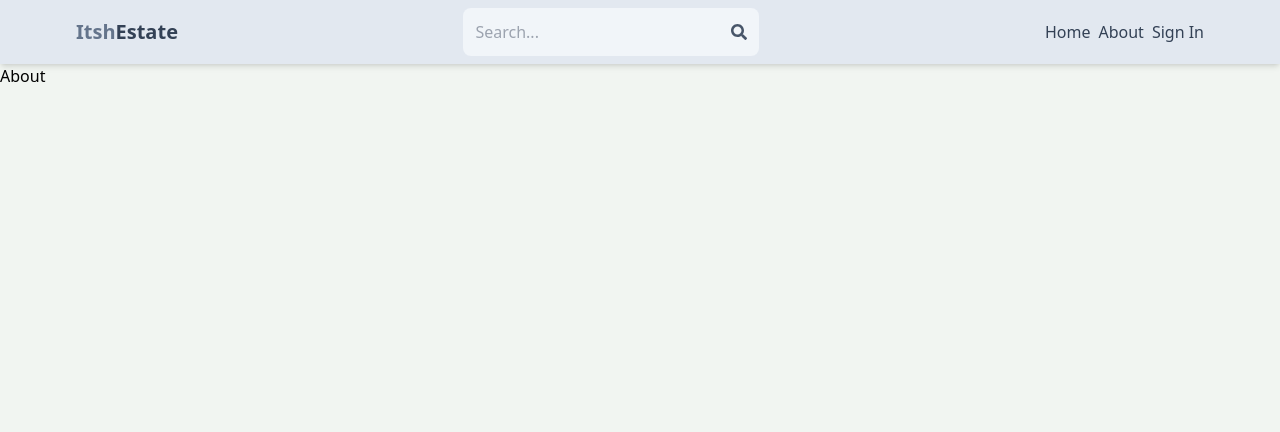
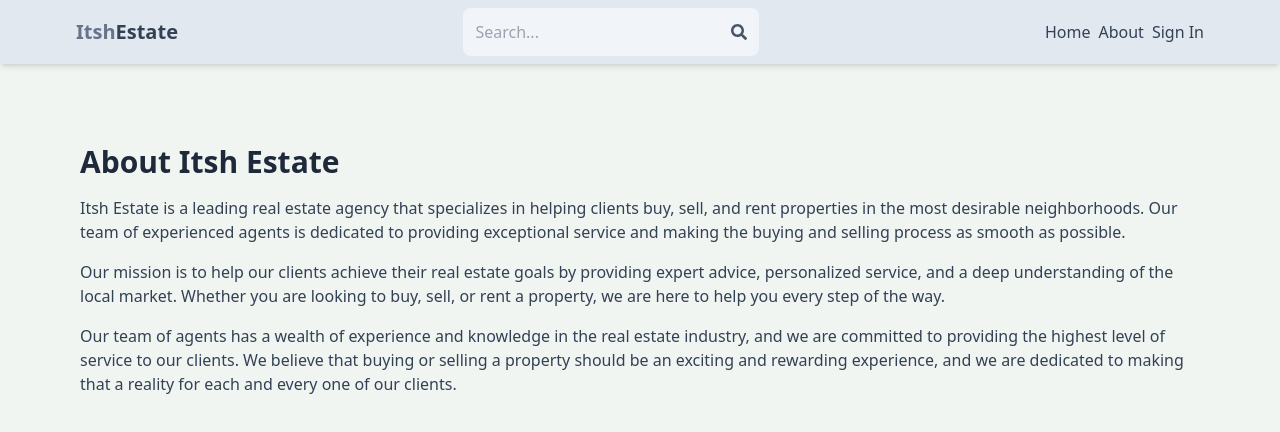
Before and after one commit to Ahmed-Hesham123/Real-Estate-Marketplace, a React (Vite) app in the folder client/: page /about in a window 1280 px wide. Shown: the top 432 px of the page. Built offline with nearby package versions, Linux system fonts and the light colour scheme; no server answers.

Commit message:
complete about page

```diff
--- a/client/index.html
+++ b/client/index.html
@@ -2,9 +2,8 @@
 <html lang="en">
   <head>
     <meta charset="UTF-8" />
-    <link rel="icon" type="image/svg+xml" href="/" />
     <meta name="viewport" content="width=device-width, initial-scale=1.0" />
-    <title>Real Estate</title>
+    <title>Itsh Estate</title>
   </head>
   <body>
     <div id="root"></div>
--- a/client/src/pages/About.jsx
+++ b/client/src/pages/About.jsx
@@ -1,9 +1,29 @@
 const About = () => {
-    return (
-        <div>
-            About
-        </div>
-    );
-}
+  return (
+    <div className="py-20 px-4 max-w-6xl mx-auto">
+      <h1 className="text-3xl font-bold mb-4 text-slate-800">About Itsh Estate</h1>
+      <p className="mb-4 text-slate-700">
+        Itsh Estate is a leading real estate agency that specializes in
+        helping clients buy, sell, and rent properties in the most desirable
+        neighborhoods. Our team of experienced agents is dedicated to providing
+        exceptional service and making the buying and selling process as smooth
+        as possible.
+      </p>
+      <p className="mb-4 text-slate-700">
+        Our mission is to help our clients achieve their real estate goals by
+        providing expert advice, personalized service, and a deep understanding
+        of the local market. Whether you are looking to buy, sell, or rent a
+        property, we are here to help you every step of the way.
+      </p>
+      <p className="mb-4 text-slate-700">
+        Our team of agents has a wealth of experience and knowledge in the real
+        estate industry, and we are committed to providing the highest level of
+        service to our clients. We believe that buying or selling a property
+        should be an exciting and rewarding experience, and we are dedicated to
+        making that a reality for each and every one of our clients.
+      </p>
+    </div>
+  );
+};
 
 export default About;
```
